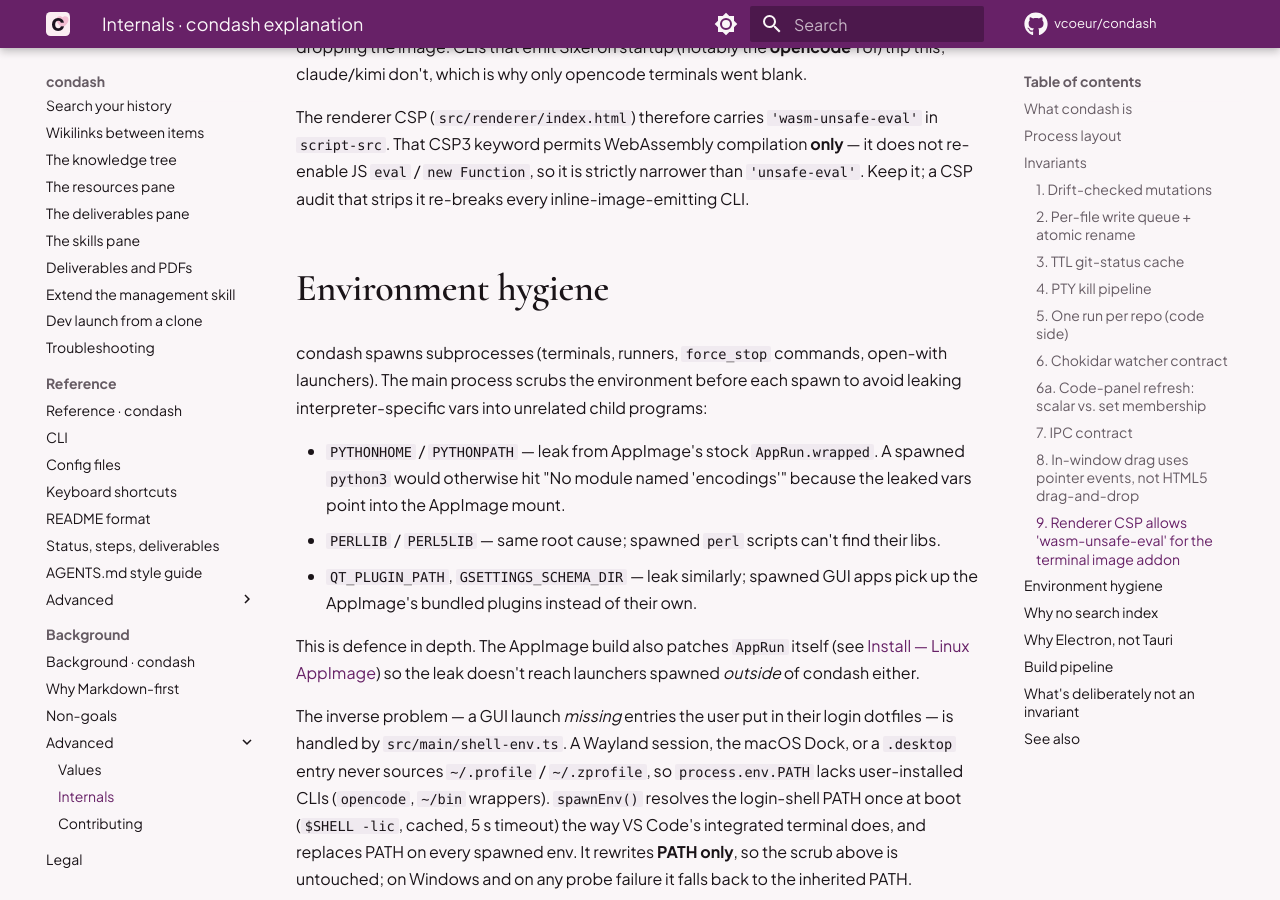
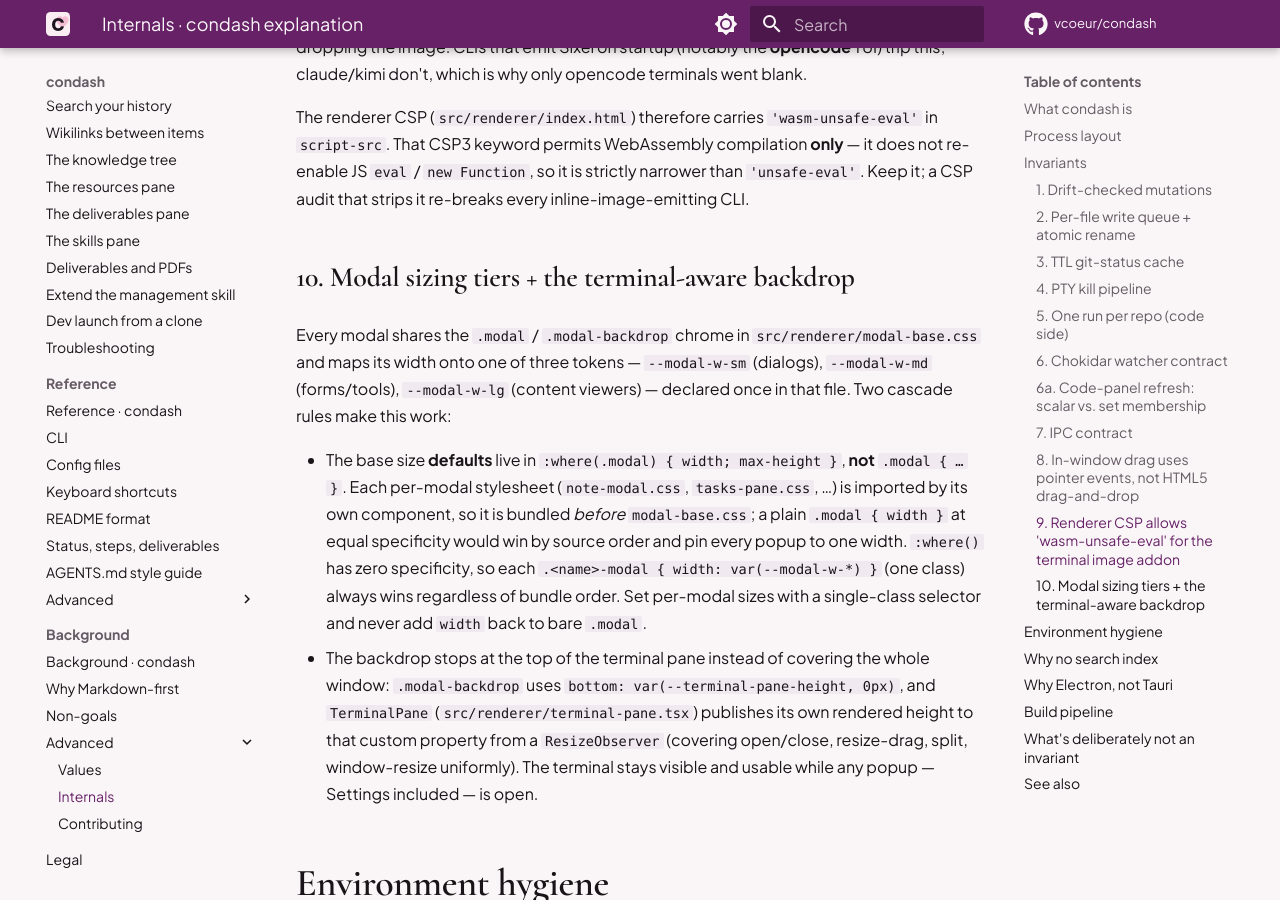
Before and after one commit to vcoeur/condash, an MkDocs documentation site: the page built from docs/explanation/internals.md, in a window 1280 px wide and 900 px high, scrolled down 5756 px. Built offline with MkDocs 1.6.1 and Material for MkDocs 9.7.7, drawn with Linux system fonts in a browser that asks for light colours; comment, search, counter and statistics services are not loaded.

Commit message:
Harmonize modal widths and keep popups clear of the terminal
Add --modal-w-sm/md/lg width tokens in modal-base.css and map every
modal onto the three tiers. Demote the .modal base size to
:where(.modal) so each per-modal width wins — the per-modal CSS is
bundled before modal-base.css, so an equal-specificity .modal { width }
clobbered them all to 1100px.

Publish the terminal pane's rendered height as --terminal-pane-height
from a ResizeObserver and clip every backdrop above it (Settings
included), so the terminal stays visible while a popup is open.

Give the task run/editor popups a header / scrolling-body / pinned-footer
layout so a long prompt preview scrolls inside the modal and Run/Save
stays on screen.

```diff
--- a/docs/explanation/internals.md
+++ b/docs/explanation/internals.md
@@ -126,6 +126,13 @@
 
 The renderer CSP (`src/renderer/index.html`) therefore carries `'wasm-unsafe-eval'` in `script-src`. That CSP3 keyword permits WebAssembly compilation **only** — it does not re-enable JS `eval` / `new Function`, so it is strictly narrower than `'unsafe-eval'`. Keep it; a CSP audit that strips it re-breaks every inline-image-emitting CLI.
 
+### 10. Modal sizing tiers + the terminal-aware backdrop
+
+Every modal shares the `.modal` / `.modal-backdrop` chrome in `src/renderer/modal-base.css` and maps its width onto one of three tokens — `--modal-w-sm` (dialogs), `--modal-w-md` (forms/tools), `--modal-w-lg` (content viewers) — declared once in that file. Two cascade rules make this work:
+
+- The base size **defaults** live in `:where(.modal) { width; max-height }`, **not** `.modal { … }`. Each per-modal stylesheet (`note-modal.css`, `tasks-pane.css`, …) is imported by its own component, so it is bundled *before* `modal-base.css`; a plain `.modal { width }` at equal specificity would win by source order and pin every popup to one width. `:where()` has zero specificity, so each `.<name>-modal { width: var(--modal-w-*) }` (one class) always wins regardless of bundle order. Set per-modal sizes with a single-class selector and never add `width` back to bare `.modal`.
+- The backdrop stops at the top of the terminal pane instead of covering the whole window: `.modal-backdrop` uses `bottom: var(--terminal-pane-height, 0px)`, and `TerminalPane` (`src/renderer/terminal-pane.tsx`) publishes its own rendered height to that custom property from a `ResizeObserver` (covering open/close, resize-drag, split, window-resize uniformly). The terminal stays visible and usable while any popup — Settings included — is open.
+
 ## Environment hygiene { #environment-hygiene }
 
 condash spawns subprocesses (terminals, runners, `force_stop` commands, open-with launchers). The main process scrubs the environment before each spawn to avoid leaking interpreter-specific vars into unrelated child programs:
--- a/src/renderer/about-modal.css
+++ b/src/renderer/about-modal.css
@@ -3,8 +3,7 @@
  * to the upstream repo. Same modal shell vocabulary as the help / search
  * modals; just a leaner body. */
 .about-modal {
-  width: 360px;
-  max-width: calc(100vw - 32px);
+  width: var(--modal-w-sm);
 }
 
 .about-modal-body {
--- a/src/renderer/confirm-modal.css
+++ b/src/renderer/confirm-modal.css
@@ -2,7 +2,7 @@
  * language of the quit-confirm but lives in its own component so callers
  * can pass arbitrary body content. */
 .confirm-modal {
-  width: min(460px, 90vw);
+  width: var(--modal-w-sm);
 }
 
 .confirm-body {
--- a/src/renderer/html-modal.css
+++ b/src/renderer/html-modal.css
@@ -1,7 +1,7 @@
 /* ---- HTML preview modal ------------------------------------------------ */
 
 .html-modal {
-  width: min(1100px, 100%);
+  width: var(--modal-w-lg);
   height: 100%;
 }
 
--- a/src/renderer/logs-modal.css
+++ b/src/renderer/logs-modal.css
@@ -3,7 +3,7 @@
  * the log viewer (search row, virtualised transcript). */
 
 .logs-modal {
-  width: min(1400px, 96vw);
+  width: var(--modal-w-lg);
   height: 90vh;
   max-height: 90vh;
   display: flex;
--- a/src/renderer/new-project-modal.css
+++ b/src/renderer/new-project-modal.css
@@ -1,7 +1,7 @@
 /* "+ New project" modal — minimal-info form. Title + Kind + Status,
  * with live-derived slug preview and incident-only extras. */
 .new-project-modal {
-  width: min(560px, 100%);
+  width: var(--modal-w-md);
 }
 
 .new-project-body {
--- a/src/renderer/note-modal.css
+++ b/src/renderer/note-modal.css
@@ -5,7 +5,7 @@
  */
 
 .note-modal {
-  width: min(85vw, 1600px);
+  width: var(--modal-w-lg);
   height: auto;
   max-height: calc(100% - 48px);
 }
--- a/src/renderer/pdf-modal.css
+++ b/src/renderer/pdf-modal.css
@@ -1,7 +1,7 @@
 /* ---- PDF modal --------------------------------------------------------- */
 
 .pdf-modal {
-  width: min(1100px, 100%);
+  width: var(--modal-w-lg);
   height: 100%;
 }
 
--- a/src/renderer/project-preview.css
+++ b/src/renderer/project-preview.css
@@ -1,5 +1,5 @@
 .project-preview {
-  width: min(85vw, 1600px);
+  width: var(--modal-w-lg);
   max-height: min(85vh, 900px);
 }
 
--- a/src/renderer/prompt-modal.css
+++ b/src/renderer/prompt-modal.css
@@ -1,7 +1,7 @@
 /* ---- Prompt modal ------------------------------------------------------ */
 
 .prompt-modal {
-  width: min(480px, 100%);
+  width: var(--modal-w-sm);
 }
 
 .prompt-body {
--- a/src/renderer/quit-confirm-modal.css
+++ b/src/renderer/quit-confirm-modal.css
@@ -1,7 +1,7 @@
 /* ---- Quit-confirm modal ------------------------------------------------ */
 
 .quit-confirm-modal {
-  width: min(420px, 90vw);
+  width: var(--modal-w-sm);
 }
 
 .quit-confirm-body {
--- a/src/renderer/search-modal.css
+++ b/src/renderer/search-modal.css
@@ -10,7 +10,7 @@
 }
 
 .search-modal {
-  width: min(820px, 92vw);
+  width: var(--modal-w-md);
   max-height: 82vh;
   display: flex;
   flex-direction: column;
--- a/src/renderer/shortcuts-overlay.css
+++ b/src/renderer/shortcuts-overlay.css
@@ -2,7 +2,7 @@
  * each group rendered as a <dl> so screen readers get the keys/labels
  * paired up. <kbd> is styled to look like a soft chip. */
 .shortcuts-overlay {
-  width: min(640px, 92vw);
+  width: var(--modal-w-md);
 }
 
 .shortcuts-grid {
```
Also changed, not shown: src/renderer/modal-base.css (+30 -2 lines), src/renderer/panes/tasks-pane.css (+24 -2 lines), 2 other files.
